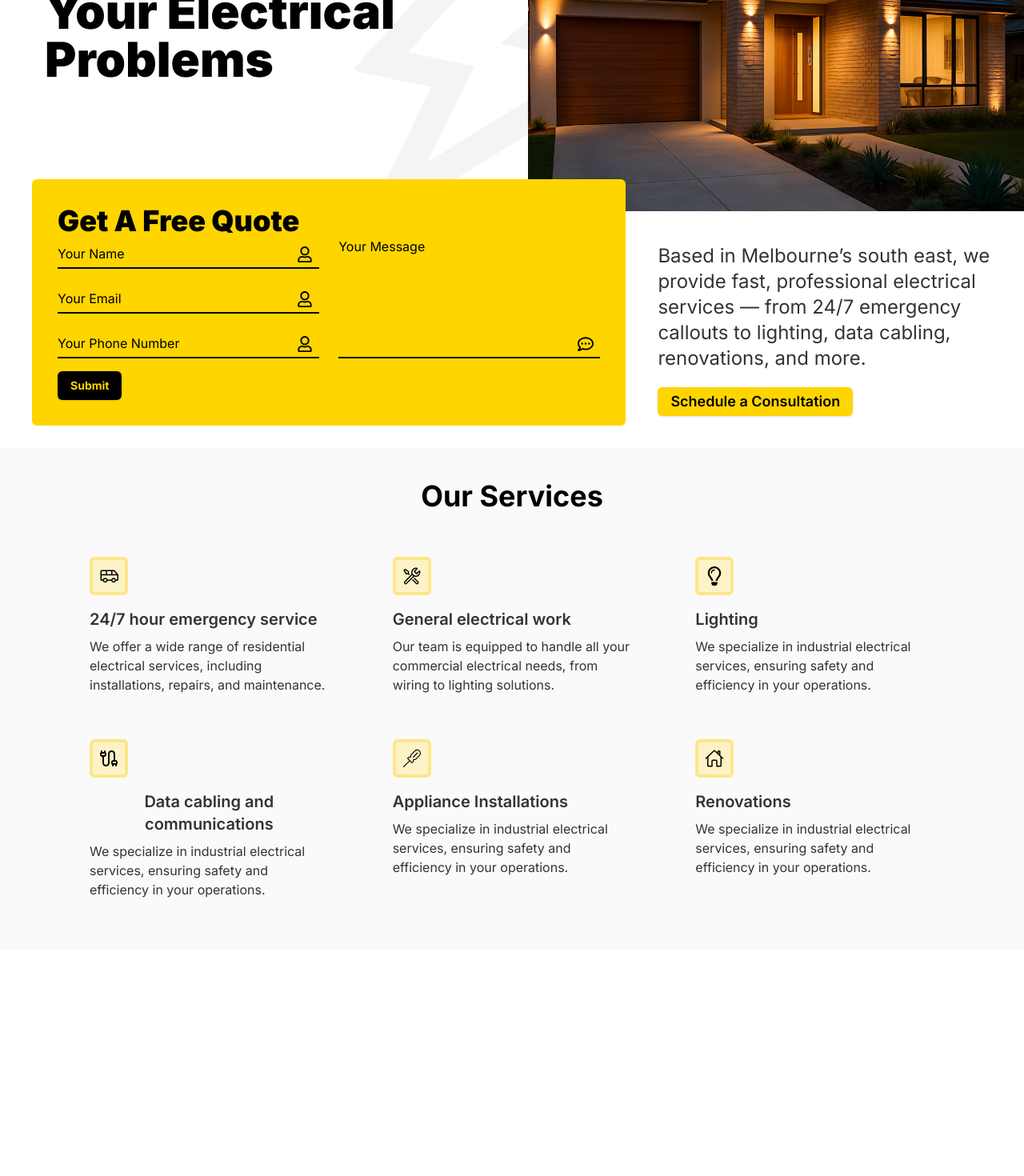
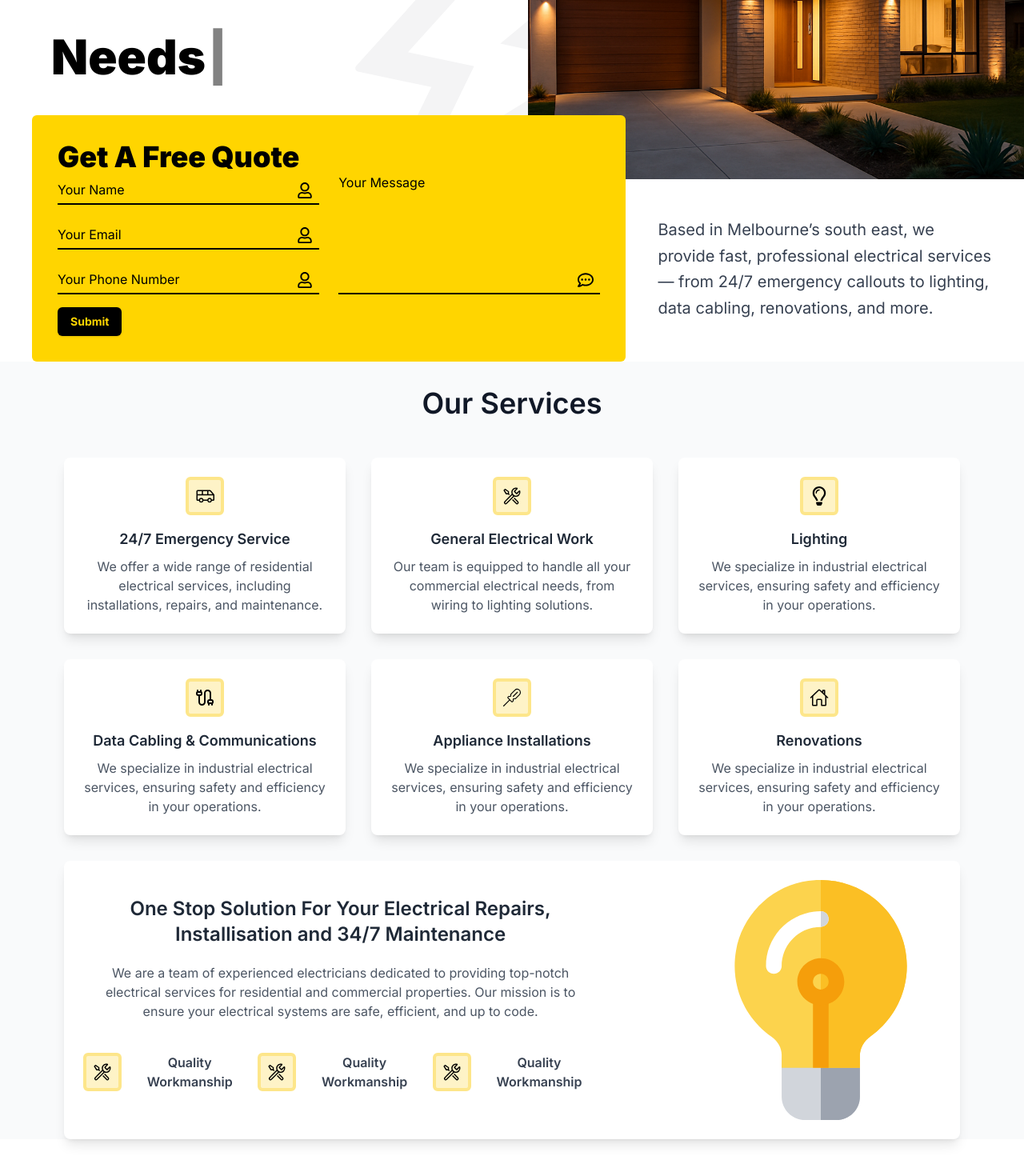
Before and after one commit to samhalsall23/TaiElectrical, a Next.js app: page / in a window 1280 px wide. Shown: the part 292-1762 px from the top of the page at 80% size. Built offline with nearby package versions, Linux system fonts and the light colour scheme.

Commit message:
feat(component about): add about component card and refactory services

```diff
--- a/package.json
+++ b/package.json
@@ -17,6 +17,7 @@
         "react": "^18",
         "react-dom": "^18",
         "react-icons": "^5.5.0",
+        "react-simple-typewriter": "^5.0.1",
         "tailwind-merge": "^3.2.0",
         "tailwindcss-animate": "^1.0.7"
     },
--- a/src/app/(pages)/page.tsx
+++ b/src/app/(pages)/page.tsx
@@ -1,11 +1,13 @@
+"use client";
+
 import { ContactForm } from "@/components/ContactForm";
 import HomePageServices from "@/components/HomePageServices";
+import BulbIcon from "@/components/icons/BulbIcon";
 import LightBulbIcon from "@/components/icons/LightBulbIcon";
 import { Button } from "@/components/ui/button";
 import Image from "next/image";
-import Link from "next/link";
-import { HiOutlineHomeModern } from "react-icons/hi2";
 import { AiOutlineThunderbolt } from "react-icons/ai";
+import { Typewriter } from "react-simple-typewriter";
 
 export default function Home() {
     return (
@@ -14,10 +16,27 @@ export default function Home() {
                 <AiOutlineThunderbolt size={550} className="text-zinc-100" />
             </div>
             <div>
-                <div className="flex relative -mt-10">
+                <div className="flex relative -mt-20">
                     <div className="ms-10 w-1/2 flex items-center justify-center relative z-10">
-                        <h2 className="text-6xl text-black font-black underline-offset-4 relative -mr-10 inline-block px-4 py-2">
-                            Expert Solutions For Your Electrical Problems
+                        <h2 className="text-6xl text-black font-black underline-offset-4 relative px-6 py-4 leading-relaxed">
+                            <span>
+                                Expert Solutions For Your
+                                <Typewriter
+                                    words={[
+                                        " Electrical Problems",
+                                        " Electrical Needs",
+                                        " Electrical Services",
+                                        " Electrical Projects",
+                                        " Electrical Solutions",
+                                    ]}
+                                    loop
+                                    cursor
+                                    cursorStyle="|"
+                                    typeSpeed={50}
+                                    deleteSpeed={50}
+                                    delaySpeed={2000}
+                                />
+                            </span>
                         </h2>
                     </div>
 
@@ -31,25 +50,75 @@ export default function Home() {
                     </div>
                 </div>
                 <div className="flex">
-                    <div className="relative ms-10 w-3/5 -mt-10 z-20">
+                    <div className="relative ms-10 w-3/5 -mt-20 z-20">
                         <ContactForm />
                     </div>
-                    <div className="w-2/5 p-10 flex flex-col justify-center self-center relative z-10">
-                        <p className="text-2xl text-charcoal">
+                    <div className="w-2/5 p-10 flex flex-col justify-center self-center relative z-10 animate-fly-in">
+                        <p className="text-xl text-gray-700 leading-relaxed mb-1">
                             Based in Melbourne’s south east, we provide fast,
                             professional electrical services — from 24/7
                             emergency callouts to lighting, data cabling,
                             renovations, and more.
                         </p>
-                        <Button className="bg-yellow text-black font-bold py-2 px-4 rounded-md hover:bg-yellow-600 transition mt-5 w-fit">
+                        {/* <Button className="bg-yellow text-black font-bold py-2 px-4 rounded-md hover:bg-yellow-600 transition mt-5 w-fit">
                             <span className="text-lg font-semibold">
                                 Schedule a Consultation
                             </span>
-                        </Button>
+                        </Button> */}
                     </div>
                 </div>
             </div>
             <HomePageServices />
+            <div className="bg-gray-50">
+                <div className="container mx-auto px-6 lg:px-20">
+                    <div className="flex items-center text-center p-6 bg-white rounded-lg shadow-lg">
+                        <div className="flex flex-col items-center w-3/5">
+                            <h3 className="text-2xl font-semibold text-gray-800 mb-5">
+                                One Stop Solution For Your Electrical Repairs,
+                                Installisation and 34/7 Maintenance
+                            </h3>
+                            <p className="text-gray-600">
+                                We are a team of experienced electricians
+                                dedicated to providing top-notch electrical
+                                services for residential and commercial
+                                properties. Our mission is to ensure your
+                                electrical systems are safe, efficient, and up
+                                to code.
+                            </p>
+                            <div className="flex gap-3">
+                                <div className="flex justify-between w-full gap-3 mt-10">
+                                    <div className="flex gap-3 items-center">
+                                        <LightBulbIcon icon="tools" />
+                                        <span className="text-gray-700 font-semibold mb-4">
+                                            Quality Workmanship
+                                        </span>
+                                    </div>
+                                </div>
+                                <div className="flex justify-between w-full gap-3 mt-10">
+                                    <div className="flex gap-3 items-center">
+                                        <LightBulbIcon icon="tools" />
+                                        <span className="text-gray-700 font-semibold mb-4">
+                                            Quality Workmanship
+                                        </span>
+                                    </div>
+                                </div>
+                                <div className="flex justify-between w-full gap-3 mt-10">
+                                    <div className="flex gap-3 items-center">
+                                        <LightBulbIcon icon="tools" />
+                                        <span className="text-gray-700 font-semibold mb-4">
+                                            Quality Workmanship
+                                        </span>
+                                    </div>
+                                </div>
+                            </div>
+                        </div>
+                        <div className="w-2/5 flex justify-end -me-44">
+                            <BulbIcon width="300px" height="300px" />
+                        </div>
+                    </div>
+                </div>
+            </div>
+
             <div className="my-96"></div>
         </>
     );
--- a/src/components/HomePageServices.tsx
+++ b/src/components/HomePageServices.tsx
@@ -1,32 +1,23 @@
 import { cn } from "@/lib/utils";
-import { VscTools } from "react-icons/vsc";
-import { LuCable } from "react-icons/lu";
-import { FaRegLightbulb } from "react-icons/fa";
-import { PiScrewdriverLight } from "react-icons/pi";
-import { IoHomeOutline } from "react-icons/io5";
 import LightBulbIcon from "./icons/LightBulbIcon";
 
-const classListItems = cn(["py-4 flex flex-col items-start px-8"]);
-const classHeading = cn([
-    "text-xl font-semibold text-charcoal",
-    "text-center",
-    "mb-2",
+const classListItems = cn([
+    "flex flex-col items-center text-center p-6 bg-white rounded-lg shadow-lg transition-transform transform hover:scale-105 hover:shadow-xl",
 ]);
-const classText = cn(["text-charcoal", "mb-2"]);
+const classHeading = cn(["text-lg font-semibold text-gray-800 mb-2"]);
+const classText = cn(["text-gray-600"]);
 
 export function HomePageServices() {
     return (
-        <div className="bg-zinc-50">
-            <div className="container mx-auto py-10 px-20">
-                <h2 className="text-4xl font-bold text-center text-black mb-10">
+        <div className="bg-gray-50 py-8">
+            <div className="container mx-auto px-6 lg:px-20">
+                <h2 className="text-4xl font-semibold text-center text-gray-900 mb-12">
                     Our Services
                 </h2>
-                <div className="grid grid-cols-3 gap-4">
+                <div className="grid grid-cols-1 sm:grid-cols-2 lg:grid-cols-3 gap-8">
                     <div className={classListItems}>
                         <LightBulbIcon icon="van" />
-                        <h3 className={classHeading}>
-                            24/7 hour emergency service
-                        </h3>
+                        <h3 className={classHeading}>24/7 Emergency Service</h3>
                         <p className={classText}>
                             We offer a wide range of residential electrical
                             services, including installations, repairs, and
@@ -36,7 +27,7 @@ export function HomePageServices() {
                     <div className={classListItems}>
                         <LightBulbIcon icon="tools" />
                         <h3 className={classHeading}>
-                            General electrical work
+                            General Electrical Work
                         </h3>
                         <p className={classText}>
                             Our team is equipped to handle all your commercial
@@ -54,7 +45,7 @@ export function HomePageServices() {
                     <div className={classListItems}>
                         <LightBulbIcon icon="cable" />
                         <h3 className={classHeading}>
-                            Data cabling and communications
+                            Data Cabling & Communications
                         </h3>
                         <p className={classText}>
                             We specialize in industrial electrical services,
--- /dev/null
+++ b/src/components/icons/BulbIcon.tsx
@@ -0,0 +1,72 @@
+import React from "react";
+
+interface BulbIconProps {
+    width?: string;
+    height?: string;
+}
+
+const BulbIcon: React.FC<BulbIconProps> = ({
+    width = "350px",
+    height = "350px",
+}) => {
+    return (
+        <svg
+            width={width}
+            height={height}
+            version="1.1"
+            id="Layer_1"
+            xmlns="http://www.w3.org/2000/svg"
+            xmlnsXlink="http://www.w3.org/1999/xlink"
+            viewBox="0 0 512 512"
+            xmlSpace="preserve">
+            <path
+                className="fill-gray-300"
+                d="M289.394,512h-66.796c-27.625,0-50.097-22.472-50.097-50.097v-77.929
+                c0-9.225,7.48-16.699,16.699-16.699h133.592c9.219,0,16.699,7.474,16.699,16.699v77.929C339.492,489.527,317.019,512,289.394,512z"
+            />
+            <path
+                className="fill-gray-400"
+                d="M322.793,367.275h-66.796V512h33.398c27.625,0,50.097-22.472,50.097-50.097v-77.929
+                C339.492,374.749,332.012,367.275,322.793,367.275z"
+            />
+            <path
+                className="fill-amber-300"
+                d="M371.887,41.086c-32.953-26.83-73.697-40.969-115.89-41.08c-13.024-0.111-26.273,1.225-39.41,4.008
+                C144.558,19.043,87.67,78.047,75.09,151.077c-12.246,71.472,16.588,141.497,75.368,182.912
+                c14.027,9.797,22.043,24.047,22.043,39.075v27.609h166.991v-25.494c0-16.254,8.35-31.506,23.046-41.97
+                c48.314-34.511,77.149-90.398,77.149-149.624C439.686,128.033,414.971,76.042,371.887,41.086z"
+            />
+            <path
+                className="fill-amber-400"
+                d="M439.686,183.585c0,59.226-28.835,115.112-77.149,149.624c-14.696,10.465-23.046,25.717-23.046,41.97
+                v25.494h-83.495V0.006c42.193,0.11,82.939,14.25,115.89,41.08C414.971,76.042,439.686,128.033,439.686,183.585z"
+            />
+            <g>
+                <path
+                    className="fill-amber-500"
+                    d="M272.695,250.381v150.292h-33.398V250.381c0-9.24,7.458-16.699,16.699-16.699
+                    C265.238,233.682,272.695,241.141,272.695,250.381z"
+                />
+                <path
+                    className="fill-amber-500"
+                    d="M255.996,267.08c-27.625,0-50.097-22.472-50.097-50.097s22.473-50.097,50.097-50.097
+                    s50.097,22.472,50.097,50.097S283.621,267.08,255.996,267.08z M255.996,200.284c-9.208,0-16.699,7.491-16.699,16.699
+                    c0,9.208,7.491,16.699,16.699,16.699s16.699-7.491,16.699-16.699C272.695,207.775,265.204,200.284,255.996,200.284z"
+                />
+            </g>
+            <path
+                className="fill-white"
+                d="M155.802,200.284c9.219,0,16.699-7.475,16.699-16.699c0-46.042,37.454-83.495,83.495-83.495
+                c9.219,0,16.699-7.474,16.699-16.699s-7.48-16.699-16.699-16.699c-64.458,0-116.893,52.44-116.893,116.893
+                C139.103,192.809,146.582,200.284,155.802,200.284z"
+            />
+            <path
+                className="fill-gray-300"
+                d="M272.695,83.39c0-9.225-7.48-16.699-16.699-16.699v33.398
+                C265.215,100.089,272.695,92.615,272.695,83.39z"
+            />
+        </svg>
+    );
+};
+
+export default BulbIcon;
```
Also changed, not shown: src/components/Navbar.tsx (+4 -5 lines), tailwind.config.ts (+9 -0 lines), 1 other file (tests, documents, lock files or other folders).
